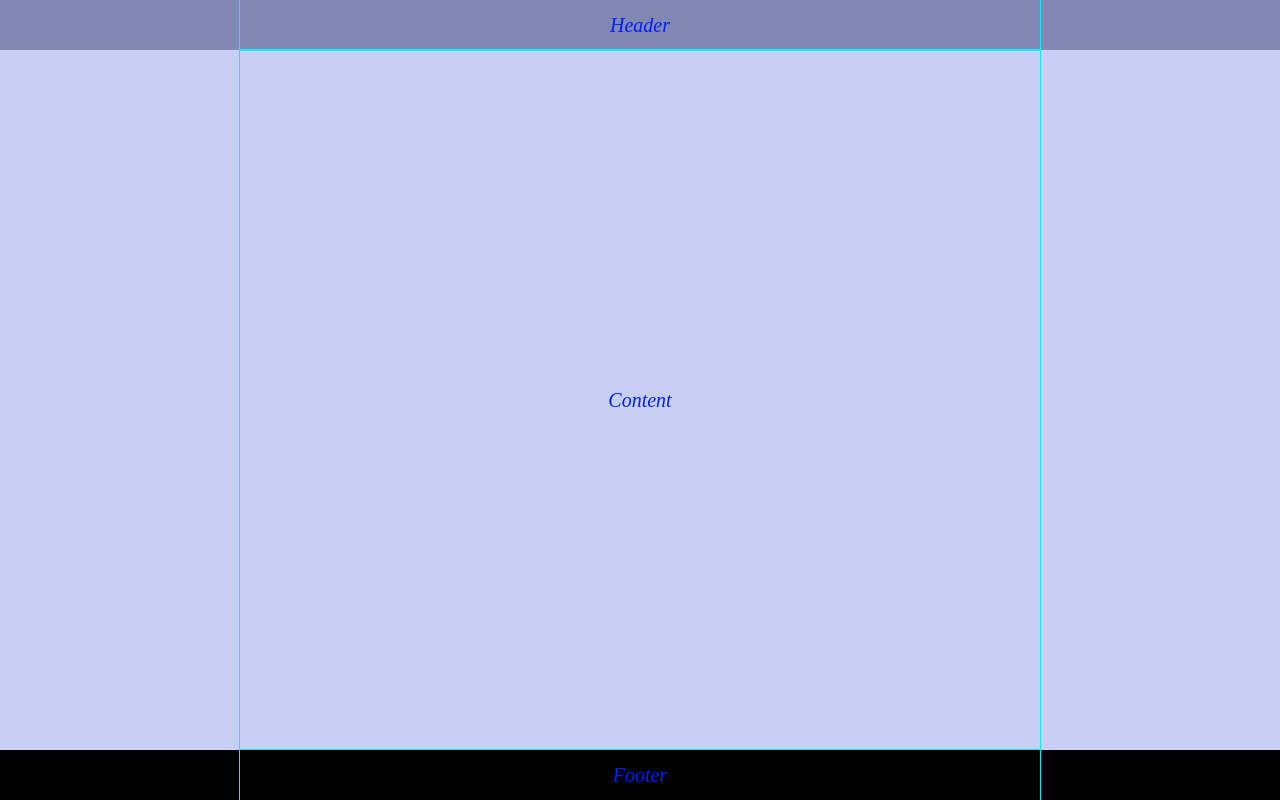
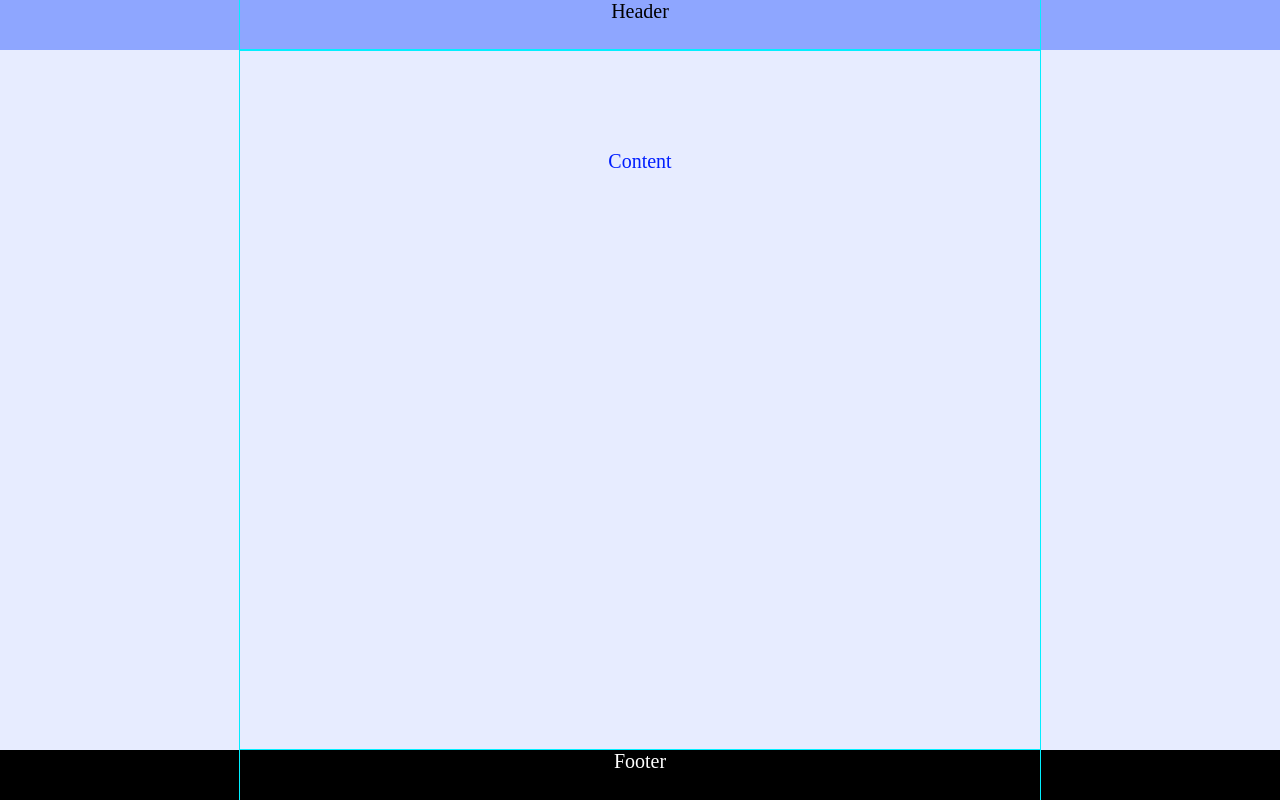
Before and after one commit to aleksr777/template-react-base, a React (Vite) app: page / in a window 1280 px wide. Built offline with nearby package versions, Linux system fonts and the light colour scheme.

Commit message:
refactor: поправки в базовой вёрстке

```diff
--- a/src/app.tsx
+++ b/src/app.tsx
@@ -1,11 +1,7 @@
 import AppLayout from './components/app-layout/app-layout';
 
 const App = () => {
-  return (
-    <>
-      <AppLayout />
-    </>
-  );
+  return <AppLayout />;
 };
 
 export default App;
--- a/src/components/app-layout/app-layout.module.css
+++ b/src/components/app-layout/app-layout.module.css
@@ -33,7 +33,7 @@
   padding: 0;
   min-height: 50px;
   width: 100%;
-  background-color: rgba(23, 26, 73, 0.396);
+  background-color: #8ea6ff;
 }
 
 .main__content {
@@ -50,17 +50,3 @@
   width: 100%;
   background-color: rgb(0, 0, 0);
 }
-
-.blockTitle {
-  box-sizing: border-box;
-  position: absolute;
-  left:50%;
-  top:50%;
-  transform: translate(-50%, -50%);
-  margin: 0;
-  padding: 0;
-  text-align: center;
-  color: rgb(0, 30, 255);
-  font-size: 20px;
-  font-style: italic;
-}
--- a/src/components/app-layout/app-layout.tsx
+++ b/src/components/app-layout/app-layout.tsx
@@ -1,21 +1,24 @@
 import styles from './app-layout.module.css';
+import Header from '../header/header';
+import Content from '../content/content';
+import Footer from '../footer/footer';
 
 const AppLayout = () => {
   return (
     <div className={styles.main}>
       <header className={styles.main__header}>
         <div className={styles.main__container}>
-          <p className={styles.blockTitle}>Header</p>
+          <Header />
         </div>
       </header>
       <div className={styles.main__content}>
         <div className={styles.main__container}>
-          <p className={styles.blockTitle}>Content</p>
+          <Content />
         </div>
       </div>
       <footer className={styles.main__footer}>
         <div className={styles.main__container}>
-          <p className={styles.blockTitle}>Footer</p>
+          <Footer />
         </div>
       </footer>
     </div>
--- /dev/null
+++ b/src/components/content/content.module.css
@@ -0,0 +1,10 @@
+.title {
+  box-sizing: border-box;
+  width: 100%;
+  margin: 0;
+  padding: 100px 0 0 0;
+  text-align: center;
+  color: rgb(0, 30, 255);
+  font-size: 20px;
+  overflow: hidden;
+}
--- /dev/null
+++ b/src/components/content/content.tsx
@@ -0,0 +1,11 @@
+import styles from './content.module.css';
+
+const Content = () => {
+  return (
+    <>
+      <p className={styles.title}>Content</p>
+    </>
+  );
+};
+
+export default Content;
--- /dev/null
+++ b/src/components/footer/footer.module.css
@@ -0,0 +1,9 @@
+.title {
+  box-sizing: border-box;
+  width: 100%;
+  margin: 0;
+  padding: 0;
+  text-align: center;
+  color: #ffffff;
+  font-size: 20px;
+}
--- /dev/null
+++ b/src/components/footer/footer.tsx
@@ -0,0 +1,11 @@
+import styles from './footer.module.css';
+
+const Footer = () => {
+  return (
+    <>
+      <p className={styles.title}>Footer</p>
+    </>
+  );
+};
+
+export default Footer;
--- /dev/null
+++ b/src/components/header/header.module.css
@@ -0,0 +1,9 @@
+.title {
+  box-sizing: border-box;
+  width: 100%;
+  margin: 0;
+  padding: 0;
+  text-align: center;
+  color: #000000;
+  font-size: 20px;
+}
--- /dev/null
+++ b/src/components/header/header.tsx
@@ -0,0 +1,11 @@
+import styles from './header.module.css';
+
+const Header = () => {
+  return (
+    <>
+      <p className={styles.title}>Header</p>
+    </>
+  );
+};
+
+export default Header;
--- a/src/index.css
+++ b/src/index.css
@@ -3,7 +3,7 @@
   text-rendering: optimizeLegibility;
   -webkit-font-smoothing: antialiased;
   -moz-osx-font-smoothing: grayscale;
-  background-color: #c7d0f4;
+  background-color: #e7ecff;
 }
 
 html,
--- a/vite.config.ts
+++ b/vite.config.ts
@@ -4,5 +4,6 @@ import react from '@vitejs/plugin-react-swc';
 // https://vite.dev/config/
 export default defineConfig({
   plugins: [react()],
-  base: '/', /* путь '/template-react-project' для gh-pages */
+  base: '/',
+  //base: '/template-react-project', // для gh-pages
 });
```
Also changed, not shown: 1 other file (tests, documents, lock files or other folders).
